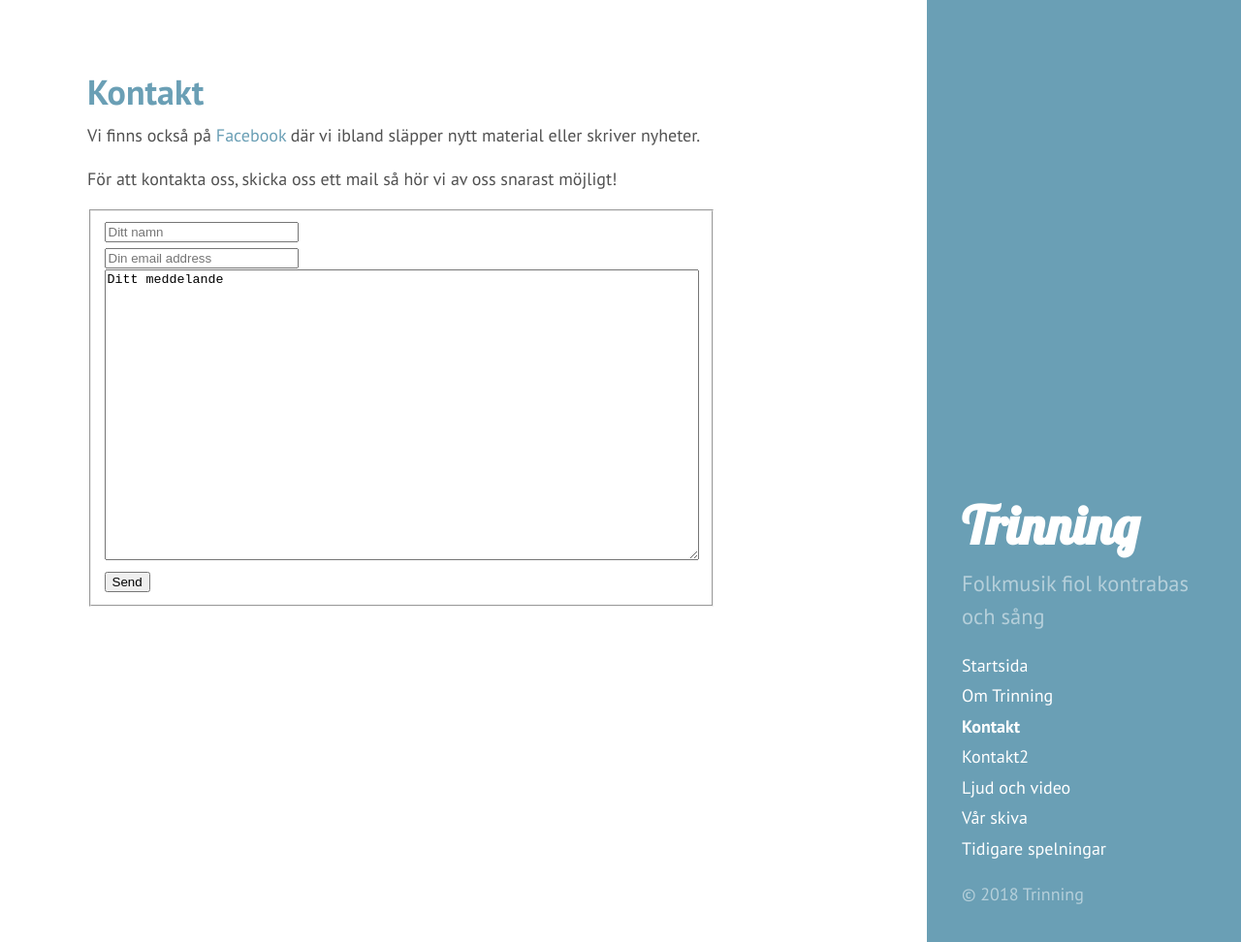
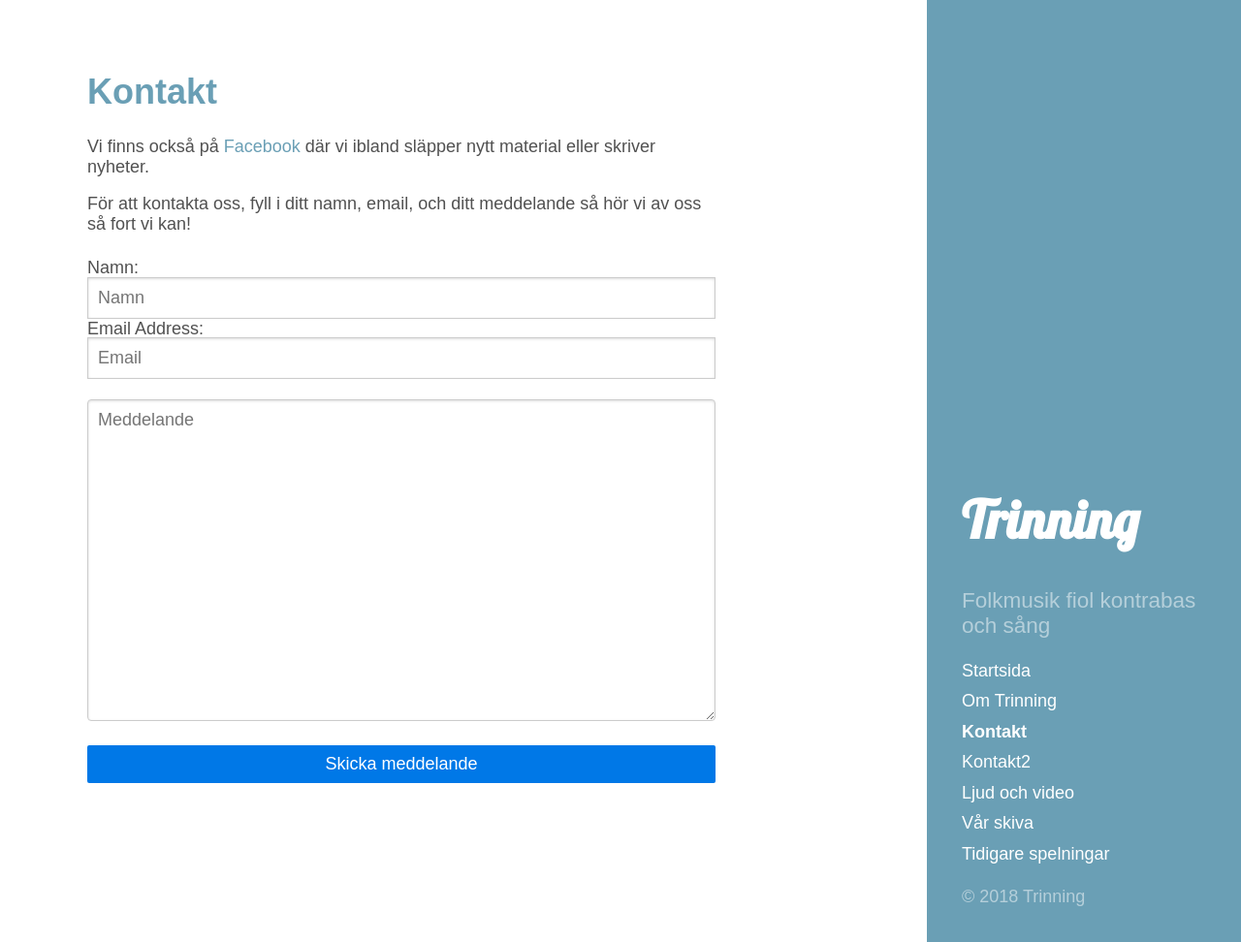
Before and after one commit to trinning/trinning.github.io, a Jekyll site: the page built from kontakt.md, in a window 1280 px wide and 972 px high. Shown: the whole window at 97% size. Built offline with Jekyll 4.4.1, drawn with Linux system fonts in a browser that asks for light colours; nearby versions of some CDN libraries.

Commit message:
nytt kontaktform

```diff
--- a/kontakt.md
+++ b/kontakt.md
@@ -7,28 +7,59 @@ published: true
 
 Vi finns också på [Facebook](https://www.facebook.com/trinningfolk/) där vi ibland släpper nytt material eller skriver nyheter.
 
-För att kontakta oss, skicka oss ett mail så hör vi av oss snarast möjligt!
+För att kontakta oss, fyll i ditt namn, email, och ditt meddelande så hör vi av oss så fort vi kan!
 
-<form id="formaction" class="form-horizontal" method="POST">
-<fieldset>
-  <div class="form-group">
-    <input style="width: 200px;" type="text" name="name" placeholder="Ditt namn">
-  </div>
-  <div class="form-group">
-    <input style="width: 200px;" type="email" name="_replyto" placeholder="Din email address">
-  </div>
-  <div class="form-group">
-    <textarea style="width: 100%;height:300px" class="form-control" id="textarea" name="message">Ditt meddelande</textarea>
-  </div>
-  <div class="form-group">
-    <input type="submit" value="Send">
-  </div>
-    <input type="text" name="_gotcha" style="display:none" />
-    <input type="hidden" name="_next" value="/"/>
-</fieldset>
-</form>
+<html lang="en">
+  <head>
+    <meta charset="utf-8">
+    <meta name="viewport" content="width=device-width, initial-scale=1.0">
+    <meta name="description" content="contact form example">
+	<!-- <title>Contact Form Example</title> -->
+  </head>
 
-<script>
-    var contactform =  document.getElementById('formaction');
-    contactform.setAttribute('action', '//formspree.io/' + 'trinning' + '@' + 'trinning' + '.' + 'se');
-</script>
+  <body>
+
+	<!-- START HERE -->
+
+	<link rel="stylesheet" href="https://unpkg.com/purecss@1.0.0/build/pure-min.css">
+
+	<link rel="stylesheet" href="https://maxcdn.bootstrapcdn.com/font-awesome/4.4.0/css/font-awesome.min.css">
+	<!-- Style The Contact Form How Ever You Prefer -->
+
+	<form class="gform pure-form pure-form-aligned" method="POST" data-email="example@email.net"
+		  action="https://script.google.com/macros/s/AKfycbze3FOPEbjqNTEIsx8T4GiEZ2YpF6ygBbmeM_qo/exec">
+	  <!-- change the form action to your script url -->
+	  <fieldset class="pure-group">
+		<label for="text">Namn:</label>
+		<input type="text" class="pure-input-1" id="name" name="name" placeholder="Namn" autocomplete="off">
+		<label for="email">Email Address:</label>
+		<input type="email" class="pure-input-1" id="email" name="email" value="" placeholder="Email" autocomplete="off" required>
+		<span class="email-invalid" style="display:none">
+		  Must be a valid email address</span>
+	  </fieldset>
+
+	  <fieldset class="pure-group">
+		<textarea class="pure-input-1" id="message" name="message" rows="15" placeholder="Meddelande"></textarea>
+	  </fieldset>
+
+	  <fieldset class="pure-group">
+		<button type="submit" class="pure-button pure-input-1 pure-button-primary">Skicka meddelande</button>
+	  </fieldset>
+
+	  <!-- Customise the Thankyou Message People See when they submit the form: -->
+	  <div class="thankyou_message" style="display:none;">
+		<h3>Tack för din meddelande!</h3>
+		<h4>Vi kommer att kontakta dig på angedd mailaddress så snart vi kan.</h4>
+	  </div>
+	</form>
+
+
+
+	<!-- Submit the Form to Google Using "AJAX" -->
+	<script data-cfasync="false" src="/assets/js/form-submission-handler.js">
+	</script>
+
+	<!-- END -->
+
+  </body>
+</html>
```
